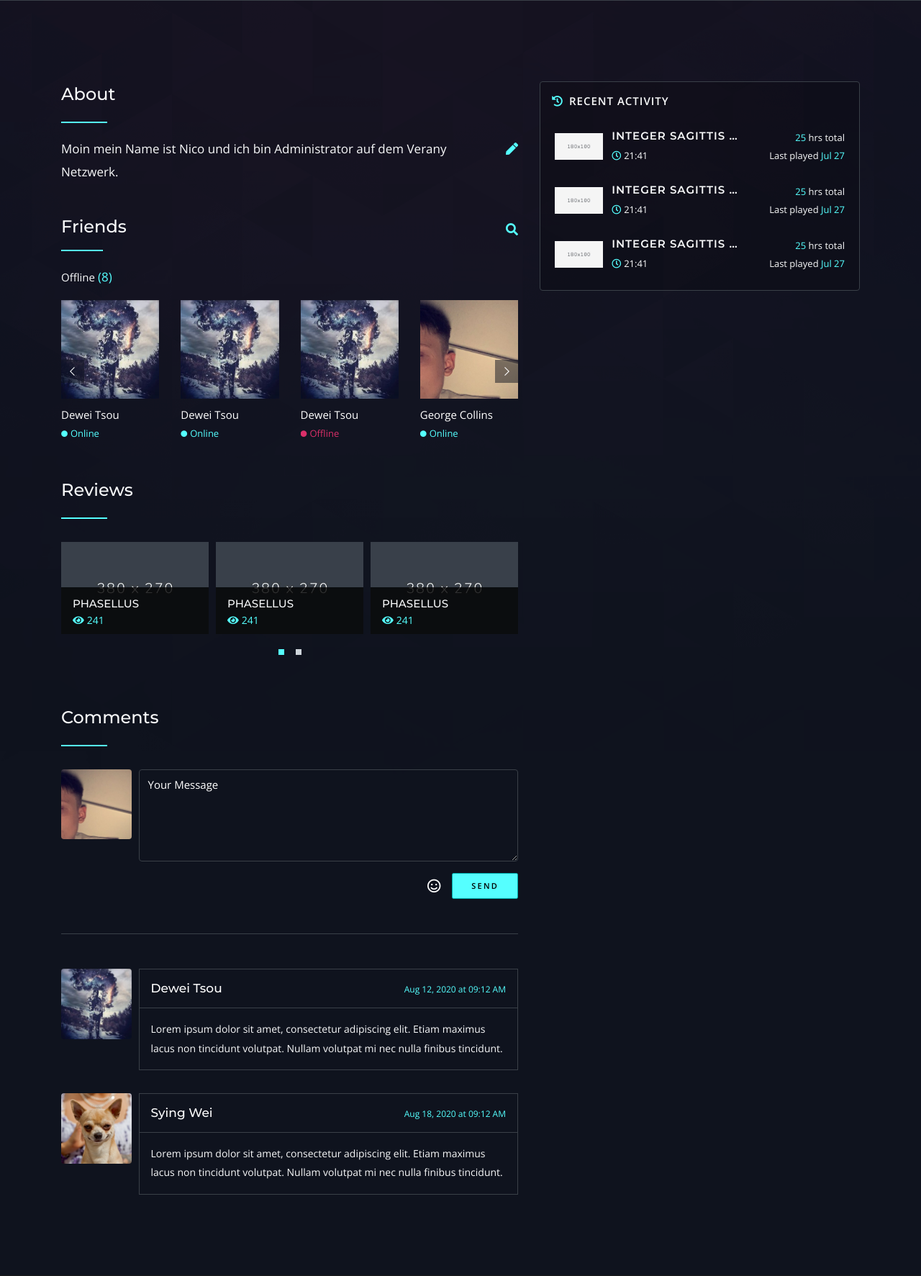
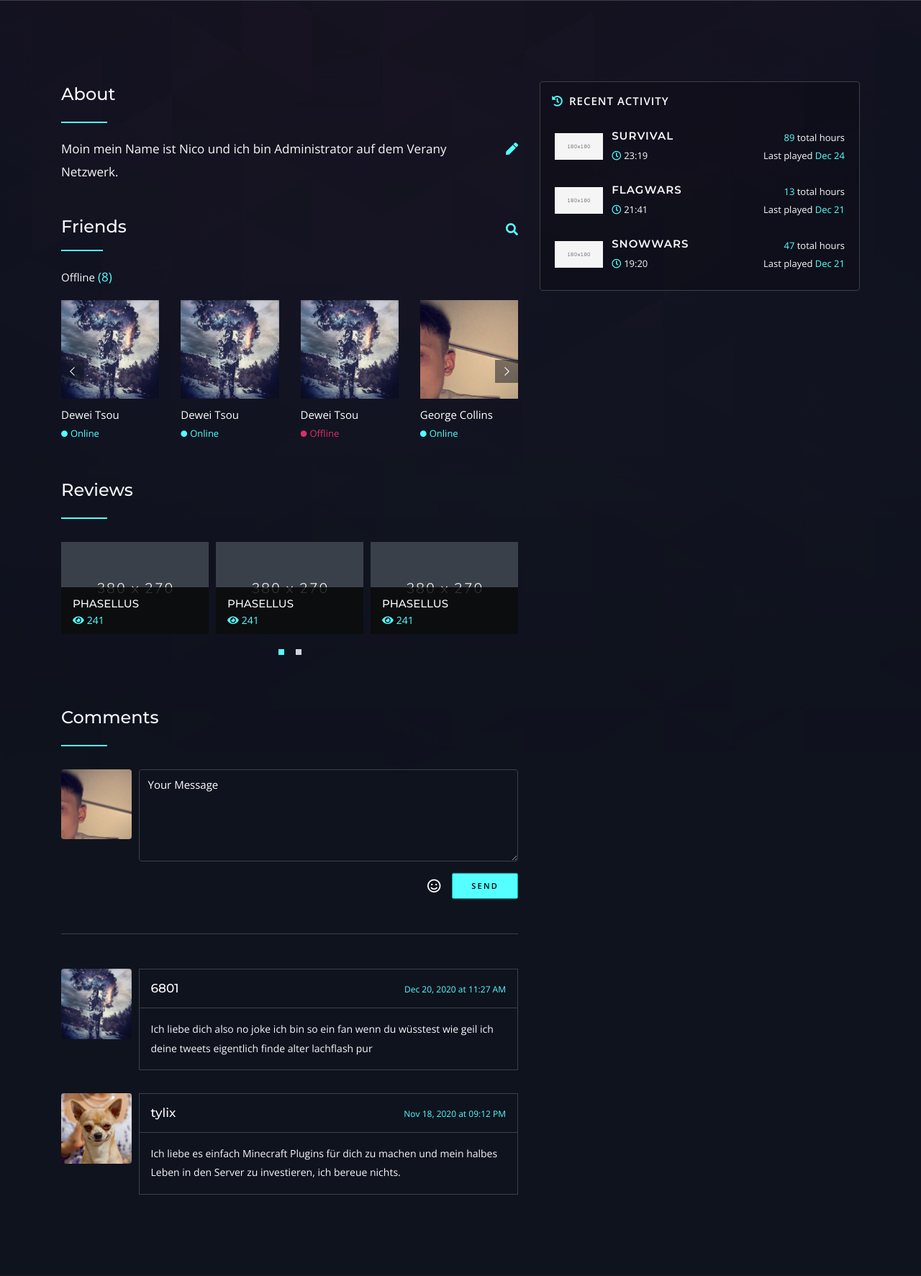
Before and after one commit to verany-network/website-frontend, a PHP site: page /profile/ in a window 1280 px wide. Shown: the part 607-2380 px from the top of the page at 72% size. Run offline with PHP 8.4, Linux system fonts and the light colour scheme.

Commit message:
Updated profile
Updated profile:
- updated demo content

```diff
--- a/profile/index.php
+++ b/profile/index.php
@@ -434,14 +434,14 @@
                                   <div class="comment-main border border-secondary">
                                     <div class="d-md-flex comment-header border-bottom border-secondary px-4 py-3">
                                       <div class="d-flex align-items-center flex-1">
-                                        <h6 class="comment-username fw-500 mb-0"><a href="#">Dewei Tsou</a></h6>
+                                        <h6 class="comment-username fw-500 mb-0"><a href="#">6801</a></h6>
                                       </div>
                                       <div>
-                                        <a href="#" class="comment-metadata text-warning small">Aug 12, 2020 at 09:12 AM</a>
+                                        <a href="#" class="comment-metadata text-warning small">Dec 20, 2020 at 11:27 AM</a>
                                       </div>
                                     </div>
                                     <div class="p-4">
-                                      <p class="small-2 mb-0">Lorem ipsum dolor sit amet, consectetur adipiscing elit. Etiam maximus lacus non tincidunt volutpat. Nullam volutpat mi nec nulla finibus tincidunt.</p>
+                                      <p class="small-2 mb-0">Ich liebe dich also no joke ich bin so ein fan wenn du wüsstest wie geil ich deine tweets eigentlich finde alter lachflash pur</p>
                                     </div>
                                   </div>
                                 </div>
@@ -460,14 +460,14 @@
                                   <div class="comment-main border border-secondary">
                                     <div class="d-md-flex comment-header border-bottom border-secondary px-4 py-3">
                                       <div class="d-flex align-items-center flex-1">
-                                        <h6 class="comment-username fw-500 mb-0"><a href="#">Sying Wei</a></h6>
+                                        <h6 class="comment-username fw-500 mb-0"><a href="#">tylix</a></h6>
                                       </div>
                                       <div>
-                                        <a href="#" class="comment-metadata text-warning small">Aug 18, 2020 at 09:12 AM</a>
+                                        <a href="#" class="comment-metadata text-warning small">Nov 18, 2020 at 09:12 PM</a>
                                       </div>
                                     </div>
                                     <div class="p-4">
-                                      <p class="small-2 mb-0">Lorem ipsum dolor sit amet, consectetur adipiscing elit. Etiam maximus lacus non tincidunt volutpat. Nullam volutpat mi nec nulla finibus tincidunt.</p>
+                                      <p class="small-2 mb-0">Ich liebe es einfach Minecraft Plugins für dich zu machen und mein halbes Leben in den Server zu investieren, ich bereue nichts.</p>
                                     </div>
                                   </div>
                                 </div>
@@ -490,14 +490,14 @@
                               <a href="store-product.html" class="product-item"><img class="img img-lg bl-3 text-primary" src="./../assets/img/content/cont/cg-h_01.jpg" alt="Games Store"></a>
                             </div>
                             <div class="col-6 item_content flex-1 flex-grow pl-0 pl-sm-3 pr-3">
-                              <a href="store-product.html" class="product-item"><h6 class="item_title text-lt ls-1 small-1 fw-600 text-uppercase mb-0">Integer sagittis semper</h6></a>
-                              <span class="small-3"><span class="text-warning"><i class="far fa-clock mr-1"></i></span>21:41</span>
+                              <a href="store-product.html" class="product-item"><h6 class="item_title text-lt ls-1 small-1 fw-600 text-uppercase mb-0">Survival</h6></a>
+                              <span class="small-3"><span class="text-warning"><i class="far fa-clock mr-1"></i></span>23:19</span>
                             </div>
                             <div class="col-6 col-sm-4">
                               <div class="row align-items-center justify-content-end h-100 no-gutters">
                                 <div class="text-right small-3">
-                                  <span class="fw-500"><span class="text-warning">25</span> hrs total</span><br>
-                                  <span class="fw-500">Last played <span class="text-warning">Jul 27</span></span>
+                                  <span class="fw-500"><span class="text-warning">89</span> total hours</span><br>
+                                  <span class="fw-500">Last played <span class="text-warning">Dec 24</span></span>
                                 </div>
                               </div>
                             </div>
@@ -509,14 +509,14 @@
                               <a href="store-product.html" class="product-item"><img class="img img-lg bl-3 text-primary" src="./../assets/img/content/cont/cg-h_01.jpg" alt="Games Store"></a>
                             </div>
                             <div class="col-6 item_content flex-1 flex-grow pl-0 pl-sm-3 pr-3">
-                              <a href="store-product.html" class="product-item"><h6 class="item_title text-lt ls-1 small-1 fw-600 text-uppercase mb-0">Integer sagittis semper</h6></a>
+                              <a href="store-product.html" class="product-item"><h6 class="item_title text-lt ls-1 small-1 fw-600 text-uppercase mb-0">FlagWars</h6></a>
                               <span class="small-3"><span class="text-warning"><i class="far fa-clock mr-1"></i></span>21:41</span>
                             </div>
                             <div class="col-6 col-sm-4">
                               <div class="row align-items-center justify-content-end h-100 no-gutters">
                                 <div class="text-right small-3">
-                                  <span class="fw-500"><span class="text-warning">25</span> hrs total</span><br>
-                                  <span class="fw-500">Last played <span class="text-warning">Jul 27</span></span>
+                                  <span class="fw-500"><span class="text-warning">13</span> total hours</span><br>
+                                  <span class="fw-500">Last played <span class="text-warning">Dec 21</span></span>
                                 </div>
                               </div>
                             </div>
@@ -528,14 +528,14 @@
                               <a href="store-product.html" class="product-item"><img class="img img-lg bl-3 text-primary" src="./../assets/img/content/cont/cg-h_01.jpg" alt="Games Store"></a>
                             </div>
                             <div class="col-6 item_content flex-1 flex-grow pl-0 pl-sm-3 pr-3">
-                              <a href="store-product.html" class="product-item"><h6 class="item_title text-lt ls-1 small-1 fw-600 text-uppercase mb-0">Integer sagittis semper</h6></a>
-                              <span class="small-3"><span class="text-warning"><i class="far fa-clock mr-1"></i></span>21:41</span>
+                              <a href="store-product.html" class="product-item"><h6 class="item_title text-lt ls-1 small-1 fw-600 text-uppercase mb-0">SnowWars</h6></a>
+                              <span class="small-3"><span class="text-warning"><i class="far fa-clock mr-1"></i></span>19:20</span>
                             </div>
                             <div class="col-6 col-sm-4">
                               <div class="row align-items-center justify-content-end h-100 no-gutters">
                                 <div class="text-right small-3">
-                                  <span class="fw-500"><span class="text-warning">25</span> hrs total</span><br>
-                                  <span class="fw-500">Last played <span class="text-warning">Jul 27</span></span>
+                                  <span class="fw-500"><span class="text-warning">47</span> total hours</span><br>
+                                  <span class="fw-500">Last played <span class="text-warning">Dec 21</span></span>
                                 </div>
                               </div>
                             </div>
@@ -755,7 +755,7 @@
                 <header class="header mb-4">
                   <div class="row">
                     <div class="col-10 col-lg-11">
-                      <h3>Library</h3>
+                      <h3>Game Library</h3>
                       <hr class="w-5 border-top-2 mt-5 mb-5 ml-0 mr-auto border-warning">
                     </div>
                     <div class="col-2 col-lg-1 text-right">
@@ -773,7 +773,7 @@
                             <img class="profile-glib img bl-3 text-primary" src="./../assets/img/content/cont/cg-h_01.jpg" alt="Games Store">
                           </div>
                           <div class="item_content flex-1 flex-grow pl-4 pl-sm-6 pr-6 py-4">
-                            <h6 class="item_title ls-1 small-1 fw-600 text-uppercase mb-2">Integer sagittis semper</h6>
+                            <h6 class="item_title ls-1 small-1 fw-600 text-uppercase mb-2">Bingo</h6>
                             <div class="mb-0">
                               <i class="mr-2 fab fa-windows"></i>
                               <i class="mr-2 fab fa-steam"></i>
@@ -781,7 +781,7 @@
                             </div>
                             <div class="position-relative">
                               <span class="item_genre text-warning small fw-600">
-                                Action, Adventure
+                                Open World, Adventure
                               </span>
                             </div>
                           </div>
@@ -789,7 +789,7 @@
                             <div class="row align-items-center h-100 no-gutters">
                               <div class="text-right text-light small-2 pr-4 pr-sm-6">
                                 <span class="fw-500"><span class="text-warning fw-600">25</span> hrs total</span><br>
-                                <span class="fw-500">Last played <span class="text-warning fw-600">July 27</span></span>
+                                <span class="fw-500">Last played <span class="text-warning fw-600">December 21</span></span>
                               </div>
                             </div>
                           </div>
@@ -807,7 +807,7 @@
                             <img class="profile-glib img bl-3 text-primary" src="./../assets/img/content/cont/cg-h_01.jpg" alt="Games Store">
                           </div>
                           <div class="item_content flex-1 flex-grow pl-4 pl-sm-6 pr-6 py-4">
-                            <h6 class="item_title ls-1 small-1 fw-600 text-uppercase mb-2">Integer sagittis semper</h6>
+                            <h6 class="item_title ls-1 small-1 fw-600 text-uppercase mb-2">Duels</h6>
                             <div class="mb-0">
                               <i class="mr-2 fab fa-windows"></i>
                               <i class="mr-2 fab fa-steam"></i>
@@ -815,7 +815,7 @@
                             </div>
                             <div class="position-relative">
                               <span class="item_genre text-warning small fw-600">
-                                Action, Adventure
+                                Action, PvP
                               </span>
                             </div>
                           </div>
@@ -823,7 +823,7 @@
                             <div class="row align-items-center h-100 no-gutters">
                               <div class="text-right text-light small-2 pr-4 pr-sm-6">
                                 <span class="fw-500"><span class="text-warning fw-600">25</span> hrs total</span><br>
-                                <span class="fw-500">Last played <span class="text-warning fw-600">July 27</span></span>
+                                <span class="fw-500">Last played <span class="text-warning fw-600">December 21</span></span>
                               </div>
                             </div>
                           </div>
@@ -841,7 +841,7 @@
                             <img class="profile-glib img bl-3 text-primary" src="./../assets/img/content/cont/cg-h_01.jpg" alt="Games Store">
                           </div>
                           <div class="item_content flex-1 flex-grow pl-4 pl-sm-6 pr-6 py-4">
-                            <h6 class="item_title ls-1 small-1 fw-600 text-uppercase mb-2">Integer sagittis semper</h6>
+                            <h6 class="item_title ls-1 small-1 fw-600 text-uppercase mb-2">FlagWars</h6>
                             <div class="mb-0">
                               <i class="mr-2 fab fa-windows"></i>
                               <i class="mr-2 fab fa-steam"></i>
@@ -849,7 +849,7 @@
                             </div>
                             <div class="position-relative">
                               <span class="item_genre text-warning small fw-600">
-                                Action, Adventure
+                                Action, PvE, PvP
                               </span>
                             </div>
                           </div>
@@ -857,7 +857,7 @@
                             <div class="row align-items-center h-100 no-gutters">
                               <div class="text-right text-light small-2 pr-4 pr-sm-6">
                                 <span class="fw-500"><span class="text-warning fw-600">25</span> hrs total</span><br>
-                                <span class="fw-500">Last played <span class="text-warning fw-600">July 27</span></span>
+                                <span class="fw-500">Last played <span class="text-warning fw-600">December 21</span></span>
                               </div>
                             </div>
                           </div>
@@ -875,7 +875,7 @@
                             <img class="profile-glib img bl-3 text-primary" src="./../assets/img/content/cont/cg-h_01.jpg" alt="Games Store">
                           </div>
                           <div class="item_content flex-1 flex-grow pl-4 pl-sm-6 pr-6 py-4">
-                            <h6 class="item_title ls-1 small-1 fw-600 text-uppercase mb-2">Integer sagittis semper</h6>
+                            <h6 class="item_title ls-1 small-1 fw-600 text-uppercase mb-2">Level UP</h6>
                             <div class="mb-0">
                               <i class="mr-2 fab fa-windows"></i>
                               <i class="mr-2 fab fa-steam"></i>
@@ -883,7 +883,7 @@
                             </div>
                             <div class="position-relative">
                               <span class="item_genre text-warning small fw-600">
-                                Action, Adventure
+                                Arcade
                               </span>
                             </div>
                           </div>
@@ -891,7 +891,7 @@
                             <div class="row align-items-center h-100 no-gutters">
                               <div class="text-right text-light small-2 pr-4 pr-sm-6">
                                 <span class="fw-500"><span class="text-warning fw-600">25</span> hrs total</span><br>
-                                <span class="fw-500">Last played <span class="text-warning fw-600">July 27</span></span>
+                                <span class="fw-500">Last played <span class="text-warning fw-600">December 21</span></span>
                               </div>
                             </div>
                           </div>
@@ -909,7 +909,7 @@
                             <img class="profile-glib img bl-3 text-primary" src="./../assets/img/content/cont/cg-h_01.jpg" alt="Games Store">
                           </div>
                           <div class="item_content flex-1 flex-grow pl-4 pl-sm-6 pr-6 py-4">
-                            <h6 class="item_title ls-1 small-1 fw-600 text-uppercase mb-2">Integer sagittis semper</h6>
+                            <h6 class="item_title ls-1 small-1 fw-600 text-uppercase mb-2">SnowWars</h6>
                             <div class="mb-0">
                               <i class="mr-2 fab fa-windows"></i>
                               <i class="mr-2 fab fa-steam"></i>
@@ -917,7 +917,7 @@
                             </div>
                             <div class="position-relative">
                               <span class="item_genre text-warning small fw-600">
-                                Action, Adventure
+                                Action, PvE, PvP
                               </span>
                             </div>
                           </div>
@@ -925,7 +925,7 @@
                             <div class="row align-items-center h-100 no-gutters">
                               <div class="text-right text-light small-2 pr-4 pr-sm-6">
                                 <span class="fw-500"><span class="text-warning fw-600">25</span> hrs total</span><br>
-                                <span class="fw-500">Last played <span class="text-warning fw-600">July 27</span></span>
+                                <span class="fw-500">Last played <span class="text-warning fw-600">December 21</span></span>
                               </div>
                             </div>
                           </div>
@@ -943,7 +943,7 @@
                             <img class="profile-glib img bl-3 text-primary" src="./../assets/img/content/cont/cg-h_01.jpg" alt="Games Store">
                           </div>
                           <div class="item_content flex-1 flex-grow pl-4 pl-sm-6 pr-6 py-4">
-                            <h6 class="item_title ls-1 small-1 fw-600 text-uppercase mb-2">Integer sagittis semper</h6>
+                            <h6 class="item_title ls-1 small-1 fw-600 text-uppercase mb-2">Survival</h6>
                             <div class="mb-0">
                               <i class="mr-2 fab fa-windows"></i>
                               <i class="mr-2 fab fa-steam"></i>
@@ -951,7 +951,7 @@
                             </div>
                             <div class="position-relative">
                               <span class="item_genre text-warning small fw-600">
-                                Action, Adventure
+                                Adventure, Dungeons, Open World, PvE, PvP
                               </span>
                             </div>
                           </div>
@@ -959,7 +959,7 @@
                             <div class="row align-items-center h-100 no-gutters">
                               <div class="text-right text-light small-2 pr-4 pr-sm-6">
                                 <span class="fw-500"><span class="text-warning fw-600">25</span> hrs total</span><br>
-                                <span class="fw-500">Last played <span class="text-warning fw-600">July 27</span></span>
+                                <span class="fw-500">Last played <span class="text-warning fw-600">December 21</span></span>
                               </div>
                             </div>
                           </div>
```
